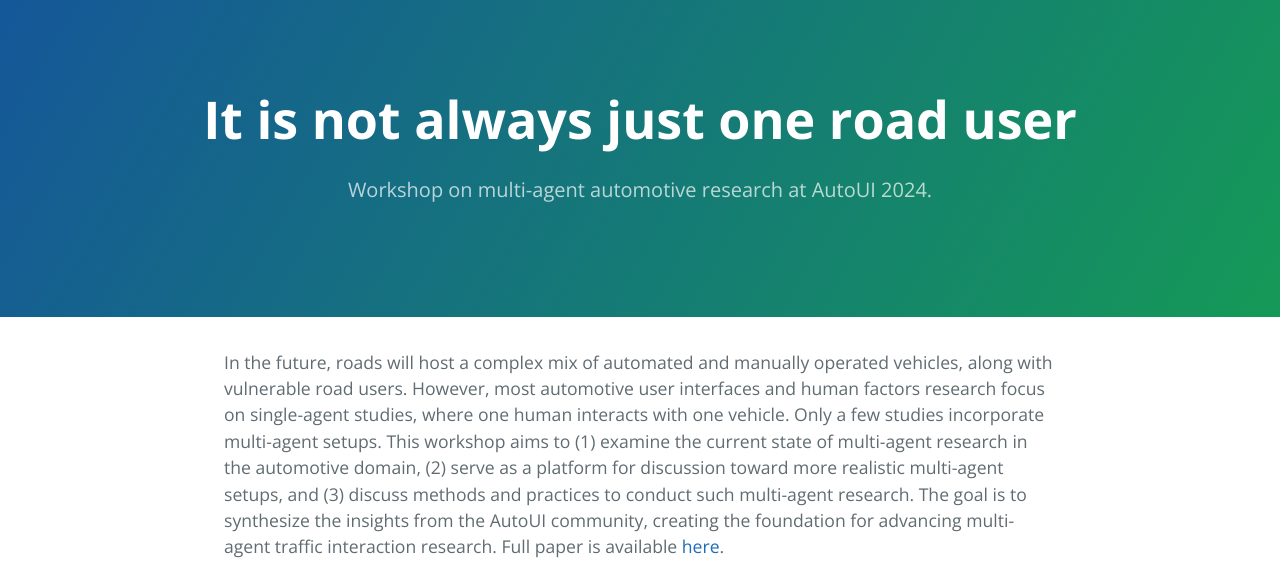
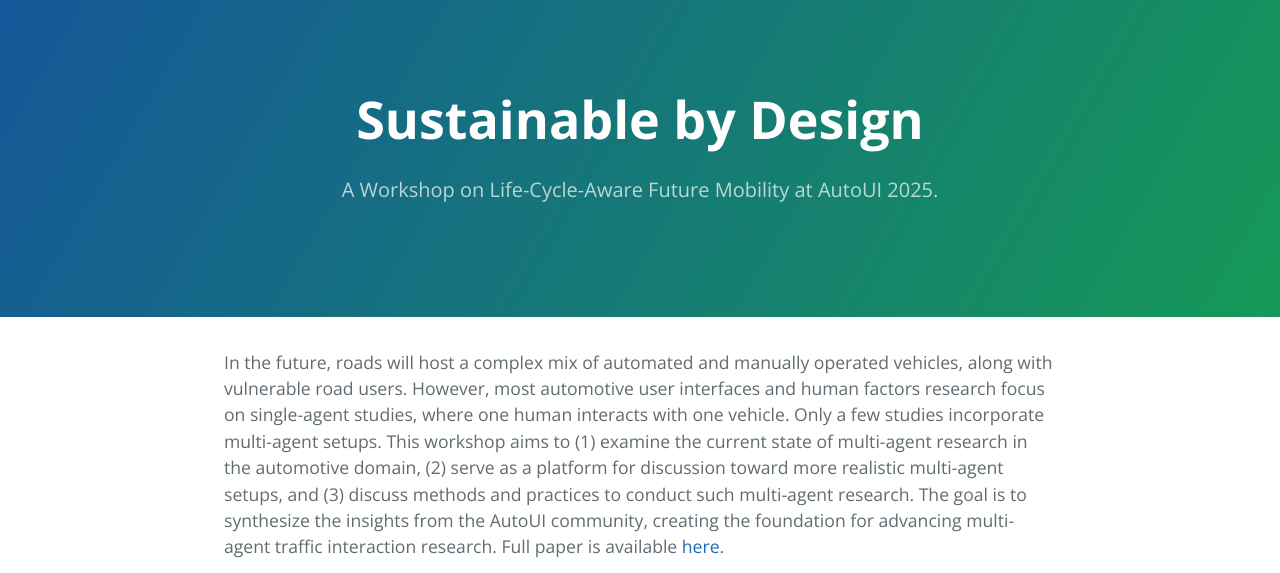
Before and after one commit to berxem/sustainable-by-design-workshop, a Jekyll site: the page built from index.md, in a window 1280 px wide and 900 px high, cut to the strip 0-573 px from the top of the window. Built offline with Jekyll 4.4.1, drawn with Linux system fonts in a browser that asks for light colours.

Commit message:
Update _config.yml

```diff
--- a/_config.yml
+++ b/_config.yml
@@ -1,5 +1,5 @@
-title: It is not always just one road user
-description: Workshop on multi-agent automotive research at AutoUI 2024.
+title: Sustainable by Design
+description:  A Workshop on Life-Cycle-Aware Future Mobility at AutoUI 2025.
 show_downloads: false
-google_analytics: G-8BL0XYF2HZ
+google_analytics:
 theme: jekyll-theme-cayman
```
